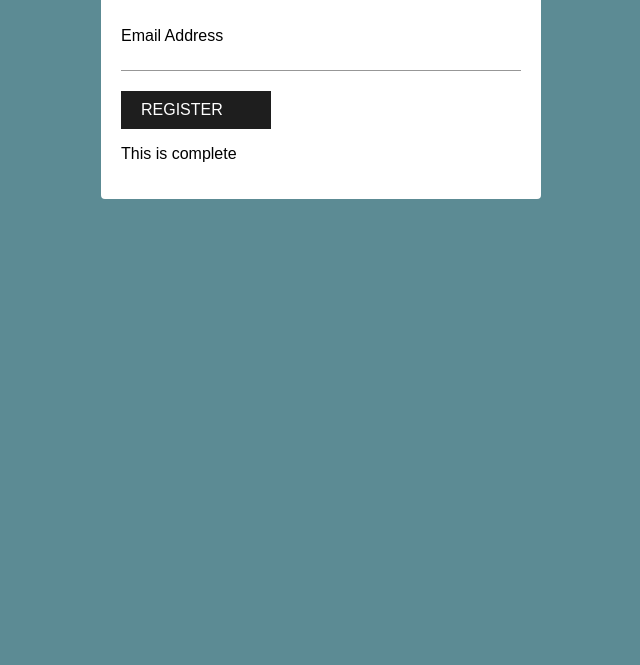
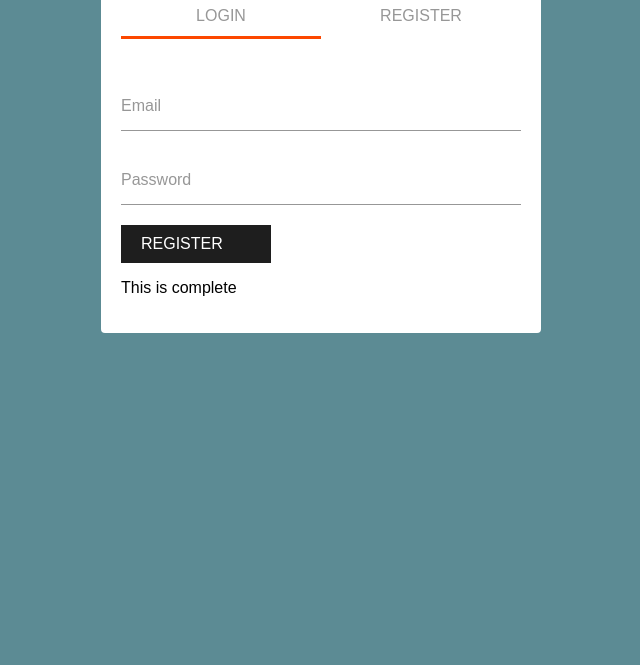
Before and after one commit to fitfab/vanilla-js-cssnext, a website built with webpack: page index.html in a window 1280 px wide. Shown: the part 135-800 px from the top of the page, without its empty margins (319-959 px from the left). Built offline with nearby package versions, Linux system fonts and the light colour scheme; some packages are replaced by stand-ins of ours; files whose address does not match are found by name.

Commit message:
add tab basic setup

```diff
--- a/index.html
+++ b/index.html
@@ -9,16 +9,21 @@
 </head>
 <body>
     <div id="app">
+        <h1><img src="/dist/artnet-logo.beta.svg" alt="artnet beta"></h1>
+        <div class="tab-indicator">
+            <a href="#" class="__tab tab-active">login</a>
+            <a href="#" class="__tab tab-active">Register</a>
+            <hr class="__tab-meter">
+        </div>
         <form class="art-form" id="theform">
-            <legend>Title</legend>
             <div class="art-textfield ease-oc">
               <input type="text" required value="">
-              <label>Required Text Field</label>
+              <label>Email</label>
             </div>
 
             <div class="art-textfield ease-oc">
               <input type="email" value="">
-              <label>Email Address</label>
+              <label>Password</label>
             </div>
             <div class="art-textfield ease-oc">
                 <button type="submit" class="">Register</button>
--- a/src/css/form.css
+++ b/src/css/form.css
@@ -7,14 +7,16 @@
     & label {
         position: absolute;
         left: 0px;
-        top: 0px;
+        top: 10px;
         transform: translate(0,10px);
         transition: all .15s cubic-bezier(0.215, 0.610, 0.355, 1.000);
         z-index: 0;
+        color: var(--grayColor);
     }
 
     & input {
         font-size: 16px;
+        color: var(--darkColor);
         background: transparent;
         border: none;
         border-bottom: 1px solid var(--grayColor);
@@ -32,7 +34,7 @@
         }
         &:focus + label,
         &.filled + label {
-            transform: translate(0px,-5px);
+            transform: translate(0px,-18px);
             font-size: 12px;
         }
     }
--- a/src/css/login.css
+++ b/src/css/login.css
@@ -1,11 +1,16 @@
 @import "variables.css";
 @import "form.css";
+@import "tabs.css";
+
 body {
     background: #5c8b94;
     font-family: var(--fontFamily);
     font-size: var(--fontSize);
 
     & #app {
+        & h1 {
+            text-align: center;
+        }
         background: #ffffff;
         width: 60%;
         margin: 20px auto;
--- /dev/null
+++ b/src/css/tabs.css
@@ -0,0 +1,24 @@
+.tab-indicator {
+    position: relative;
+    height: 40px;
+    margin: 30px 0;
+
+    & .__tab {
+        display: block;
+        width: 50%;
+        text-align: center;
+        float: left;
+        text-decoration: none;
+        text-transform: uppercase;
+        color: var(--grayColor);
+    }
+
+    & .__tab-meter {
+        position: absolute;
+        bottom: 0;
+        left: 0;
+        width: 50%;
+        border: none;
+        border-bottom: 3px solid var(--brandColor);
+    }
+}
--- a/src/js/login.js
+++ b/src/js/login.js
@@ -7,10 +7,6 @@ const Manage = (config) => {
     disclaimer.innerHTML = `This is ${config}`
     AppView.appendChild(disclaimer)
 
-    const $input = document.querySelectorAll('input')
-    $input.forEach(input => {
-        console.log(input)
-    })
     document.getElementById('theform').addEventListener('blur', function(event) {
         console.log('input: ',event.target.value)
         if (event.target.value !== ''){
```
Also changed, not shown: src/js/tab-indicator.js (added, +9 -0 lines), src/images/artnet-logo.beta.svg (added).
